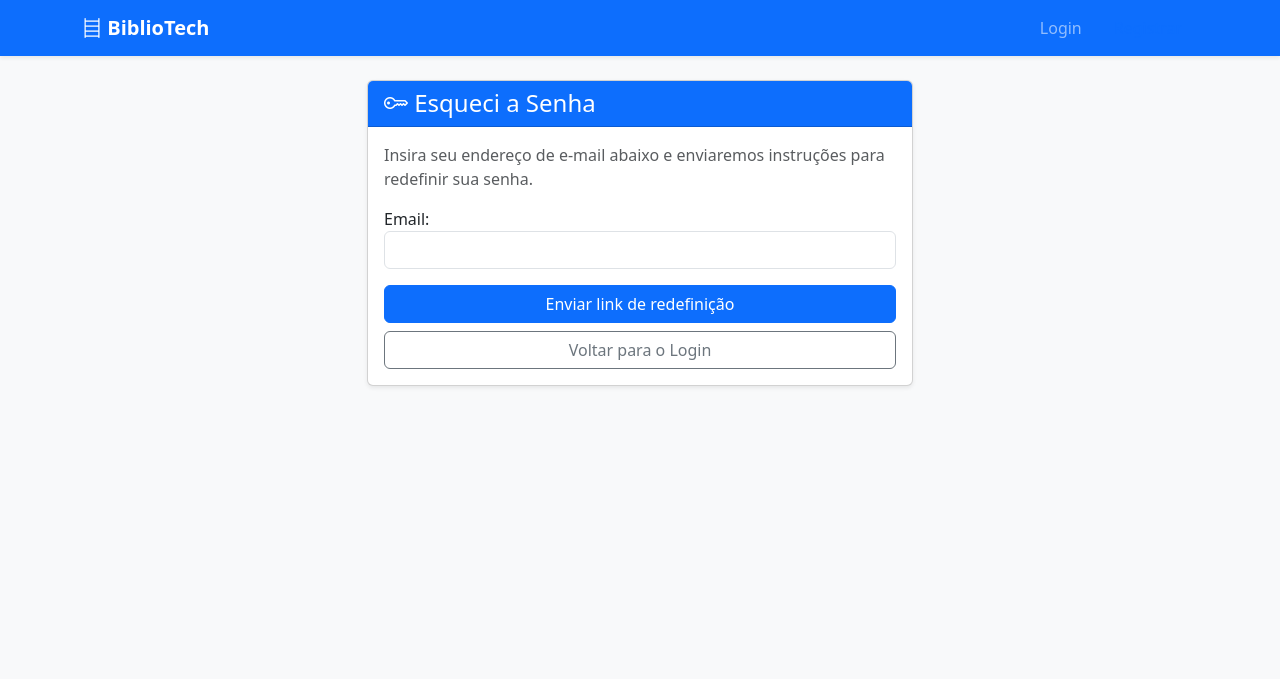
After one commit to leomach/bibliotech, a Django app: page /usuarios/senha/resetar/ in a window 1280 px wide. The commit adds this page. Shown: the top 679 px of the page. Run offline with Django 5.2, Linux system fonts and the light colour scheme.

Commit message:
feat: Implement password reset functionality with email notifications

```diff
--- a/apps/app_usuarios/urls.py
+++ b/apps/app_usuarios/urls.py
@@ -1,4 +1,4 @@
-from django.urls import path
+from django.urls import path, reverse_lazy
 from django.contrib.auth import views as auth_views
 from . import views
 
@@ -12,4 +12,30 @@ urlpatterns = [
     # Admin
     path('gestao/', views.UsuarioListView.as_view(), name='lista_usuarios'),
     path('gestao/editar/<uuid:pk>/', views.UsuarioUpdateView.as_view(), name='admin_editar_usuario'),
+
+    # Password Reset
+    path('senha/resetar/',
+         auth_views.PasswordResetView.as_view(
+             template_name='usuarios/password_reset_form.html',
+             email_template_name='usuarios/password_reset_email.html',
+             subject_template_name='usuarios/password_reset_subject.txt',
+             success_url=reverse_lazy('password_reset_done')
+         ),
+         name='password_reset'),
+    path('senha/resetar/enviado/',
+         auth_views.PasswordResetDoneView.as_view(
+             template_name='usuarios/password_reset_done.html'
+         ),
+         name='password_reset_done'),
+    path('senha/resetar/confirmar/<uidb64>/<token>/',
+         auth_views.PasswordResetConfirmView.as_view(
+             template_name='usuarios/password_reset_confirm.html',
+             success_url=reverse_lazy('password_reset_complete')
+         ),
+         name='password_reset_confirm'),
+    path('senha/resetar/concluido/',
+         auth_views.PasswordResetCompleteView.as_view(
+             template_name='usuarios/password_reset_complete.html'
+         ),
+         name='password_reset_complete'),
 ]
--- a/config/settings.py
+++ b/config/settings.py
@@ -140,3 +140,6 @@ MEDIA_ROOT = BASE_DIR / 'media'
 LOGIN_REDIRECT_URL = 'home'
 LOGOUT_REDIRECT_URL = 'home'
 LOGIN_URL = 'login'
+
+# Email Configuration (for password reset)
+EMAIL_BACKEND = 'django.core.mail.backends.console.EmailBackend'
--- a/static/usuarios/css/style.css
+++ b/static/usuarios/css/style.css
@@ -10,6 +10,26 @@ body {
 }
 
 .card {
-    margin-top: 2rem;
     box-shadow: 0 4px 6px rgba(0,0,0,0.1);
 }
+
+/* Espaçamento extra no container principal */
+#main-content {
+    min-height: calc(100vh - 200px);
+    padding-bottom: 5rem;
+}
+
+/* Forçar a limpeza de floats ou fluxos estranhos na paginação */
+nav[aria-label="Navegação do acervo"],
+nav[aria-label="Navegação de usuários"] {
+    clear: both;
+    display: block;
+    width: 100%;
+    margin-top: 3rem !important;
+    position: relative;
+    z-index: 10;
+}
+
+.pagination {
+    margin-bottom: 0;
+}
--- /dev/null
+++ b/templates/usuarios/password_reset_form.html
@@ -0,0 +1,32 @@
+{% extends 'base.html' %}
+
+{% block content %}
+<div class="row justify-content-center">
+    <div class="col-md-6">
+        <div class="card shadow-sm">
+            <div class="card-header bg-primary text-white">
+                <h4 class="mb-0"><i class="bi bi-key"></i> Esqueci a Senha</h4>
+            </div>
+            <div class="card-body">
+                <p class="text-muted">Insira seu endereço de e-mail abaixo e enviaremos instruções para redefinir sua senha.</p>
+                <form method="post">
+                    {% csrf_token %}
+                    <div class="mb-3">
+                        {{ form.email.label_tag }}
+                        <input type="email" name="email" class="form-control {% if form.email.errors %}is-invalid{% endif %}" required id="id_email">
+                        {% if form.email.errors %}
+                            <div class="invalid-feedback">
+                                {{ form.email.errors|striptags }}
+                            </div>
+                        {% endif %}
+                    </div>
+                    <div class="d-grid gap-2">
+                        <button type="submit" class="btn btn-primary">Enviar link de redefinição</button>
+                        <a href="{% url 'login' %}" class="btn btn-outline-secondary">Voltar para o Login</a>
+                    </div>
+                </form>
+            </div>
+        </div>
+    </div>
+</div>
+{% endblock %}
--- /dev/null
+++ b/templates/usuarios/password_reset_subject.txt
@@ -0,0 +1 @@
+Redefinição de senha - BiblioTech
```
Also changed, not shown: templates/acervo/lista_livros.html (+2 -20 lines), templates/acervo/partials/livros_grid.html (+22 -0 lines), templates/usuarios/lista_usuarios.html (+19 -1 lines), templates/usuarios/login.html (+19 -3 lines), templates/usuarios/password_reset_complete.html (added, +18 -0 lines), templates/usuarios/password_reset_confirm.html (added, +45 -0 lines), templates/usuarios/password_reset_done.html (added, +19 -0 lines), templates/usuarios/password_reset_email.html (added, +10 -0 lines), db.sqlite3.
